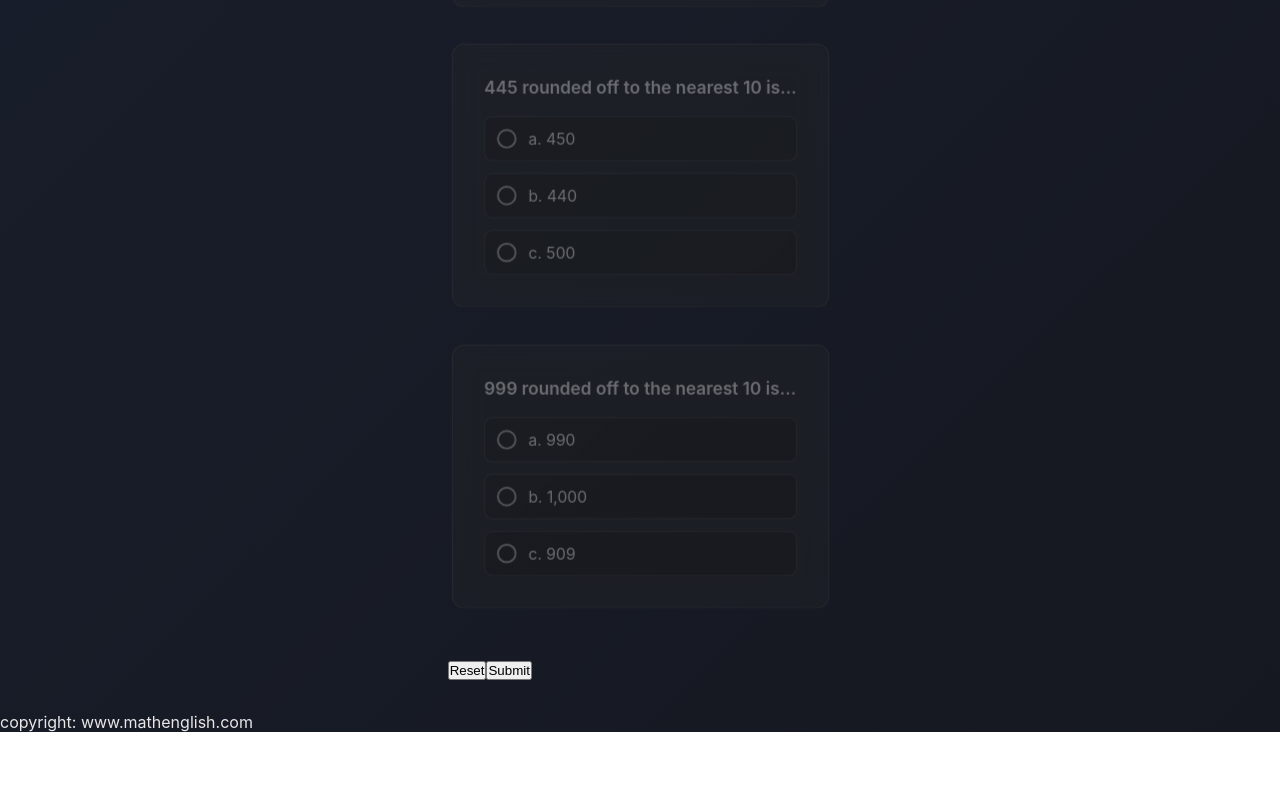
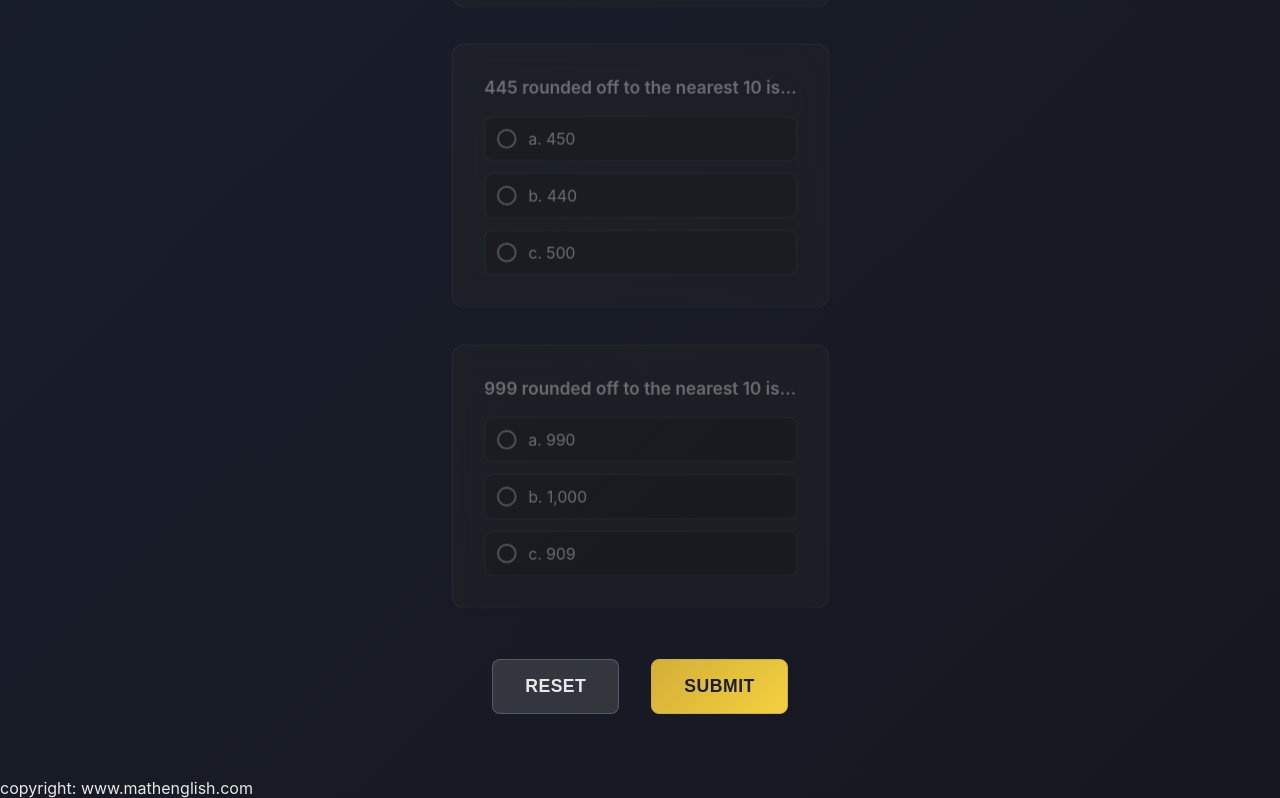
Before and after one commit to Ahrin-Yuan/mathworksheet-vite-reactjs, a React (Vite) app: page / in a window 1280 px wide. Shown: the part 3296-4094 px from the top of the page. Before the commit the page ends 4028 px from the top, so only its background shows below. Built offline with nearby package versions, Linux system fonts and the light colour scheme.

Commit message:
Update css ActionButtons

```diff
--- /dev/null
+++ b/src/Components/ActionButtons/ActionButtons.css
@@ -0,0 +1,89 @@
+/* Action Buttons Styles */
+.actions-section {
+  display: flex;
+  justify-content: center;
+  gap: 2rem;
+  margin-bottom: 2rem;
+  flex-wrap: wrap;
+}
+
+.btn {
+  padding: 1rem 2rem;
+  font-size: 1.1rem;
+  font-weight: 600;
+  border: none;
+  border-radius: 8px;
+  cursor: pointer;
+  transition: all 0.3s cubic-bezier(0.4, 0, 0.2, 1);
+  text-transform: uppercase;
+  letter-spacing: 0.5px;
+  position: relative;
+  overflow: hidden;
+  min-width: 120px;
+}
+
+.btn::before {
+  content: '';
+  position: absolute;
+  top: 0;
+  left: -100%;
+  width: 100%;
+  height: 100%;
+  background: linear-gradient(90deg, transparent, rgba(255, 255, 255, 0.1), transparent);
+  transition: left 0.5s ease;
+}
+
+.btn:hover::before {
+  left: 100%;
+}
+
+.btn-reset {
+  background: rgba(168, 168, 168, 0.2);
+  color: #e8e8e8;
+  border: 1px solid rgba(168, 168, 168, 0.3);
+}
+
+.btn-reset:hover {
+  background: rgba(168, 168, 168, 0.3);
+  transform: translateY(-2px);
+  box-shadow: 0 4px 15px rgba(0, 0, 0, 0.2);
+}
+
+.btn-submit {
+  background: linear-gradient(135deg, #d4af37 0%, #f4d03f 100%);
+  color: #1a1f2e;
+  border: 1px solid #d4af37;
+}
+
+.btn-submit:hover {
+  transform: translateY(-2px);
+  box-shadow: 0 8px 25px rgba(212, 175, 55, 0.3);
+  background: linear-gradient(135deg, #f4d03f 0%, #d4af37 100%);
+}
+
+.btn:active {
+  transform: translateY(0);
+}
+
+/* Responsive Design */
+@media (max-width: 768px) {
+  .actions-section {
+    gap: 1rem;
+  }
+
+  .btn {
+    padding: 0.875rem 1.5rem;
+    font-size: 1rem;
+  }
+}
+
+@media (max-width: 640px) {
+  .actions-section {
+    flex-direction: column;
+    align-items: center;
+  }
+
+  .btn {
+    width: 200px;
+  }
+}
--- a/src/Components/ActionButtons/ActionButtons.jsx
+++ b/src/Components/ActionButtons/ActionButtons.jsx
@@ -1,4 +1,5 @@
-import React from "react";
+import React from 'react';
+import './ActionButtons.css';
 
 const ActionButtons = ({ onSubmit, onReset }) => {
     return(
```
